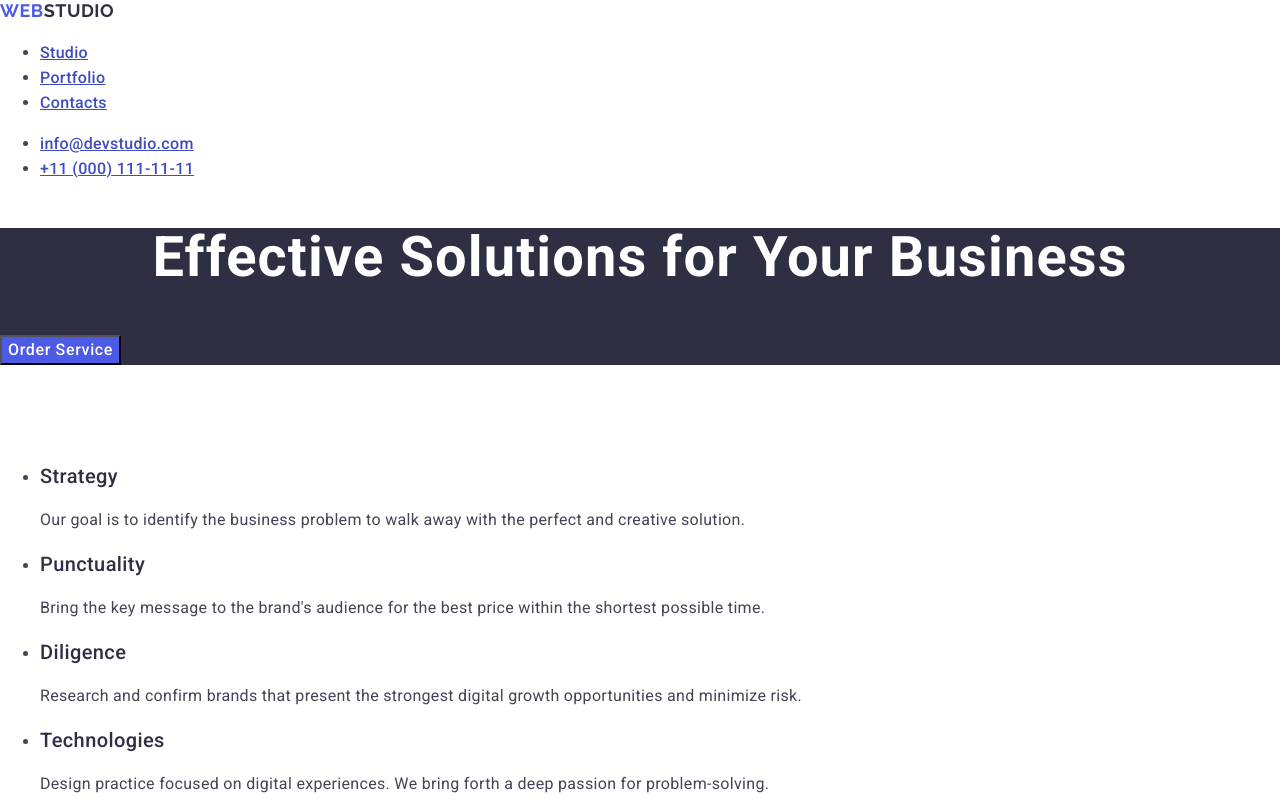
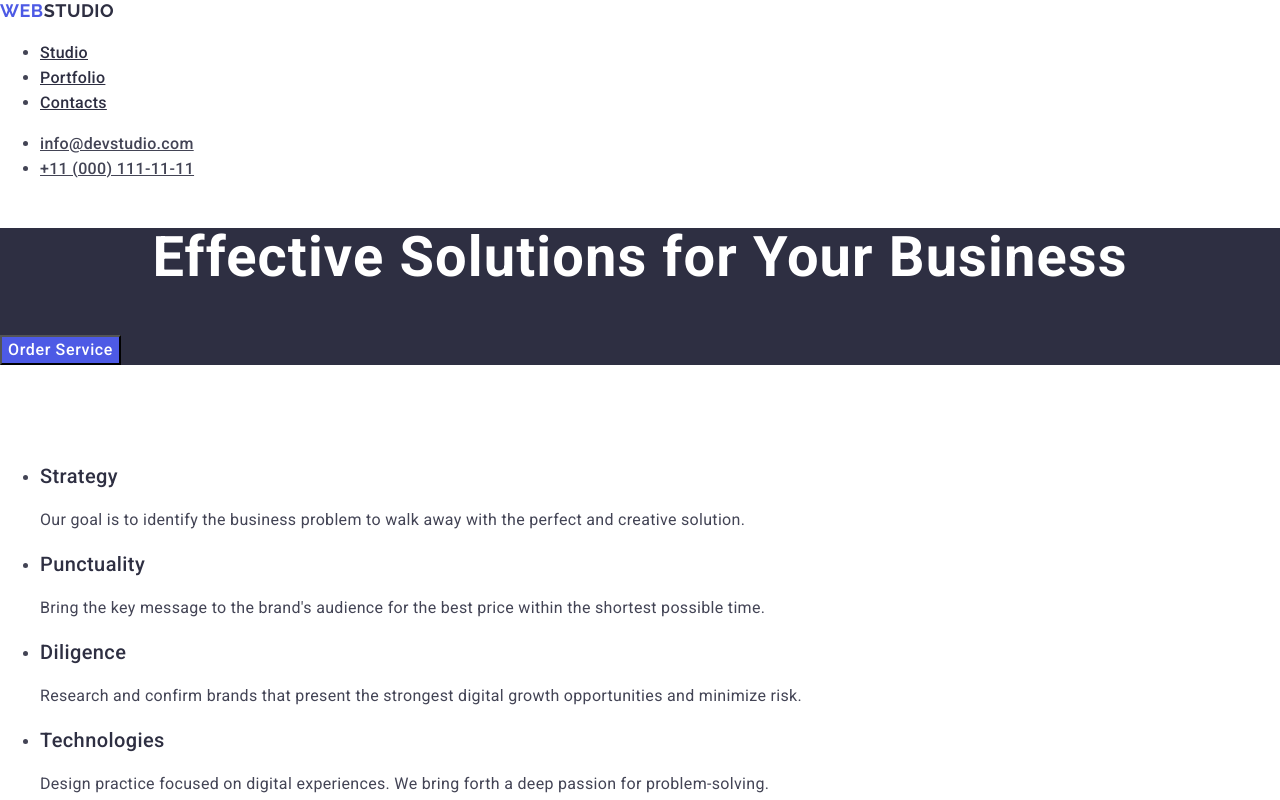
Before and after one commit to CristinaBaroian/goit-markup-hw-02, a plain HTML site: page index.html in a window 1280 px wide. Shown: the top 800 px of the page. Drawn offline with nearby package versions, Linux system fonts and the light colour scheme.

Commit message:
gnfhcfvg

```diff
--- a/css/styles.css
+++ b/css/styles.css
@@ -51,10 +51,13 @@ color:var(--iris);
         color:var(--navy-blue);
 
 }
+nav-menu .link{
+    color:var(--navy-blue)
+}
 
-.nav-menu-active,
-.nav-menu .link:hover,
-.nav-menu .link:focus{
+
+.nav-menu:hover,
+.nav-menu:focus{
     color: var(--ocean);
 }
 
@@ -71,10 +74,12 @@ color:var(--iris);
 
 }
 
-.address-link-active,
-.address-link .link:hover,
-.address-link .link:focus {
-    color:var(--ocean);
+
+
+
+.address-link:hover,
+.address-link:focus {
+    color: var(--ocean);
 }
 
 .main-section{
@@ -102,9 +107,9 @@ background-color: var(--navy-blue);
 }
 
 
-.primary-button-active
-.primary-button .link:hover,
-.primary-button .link:focus{
+
+.primary-button:hover,
+.primary-button:focus{
     background-color:var(--ocean);
 }
 .second-section{
--- a/index.html
+++ b/index.html
@@ -28,23 +28,21 @@
         >
         <ul>
           <li>
-            <a href="./index.html" class="nav-menu nav-menu-active">Studio</a>
+            <a href="./index.html" class="nav-menu">Studio</a>
           </li>
-          <li><a href="" class="nav-menu nav-menu-active">Portfolio</a></li>
-          <li><a href="" class="nav-menu nav-menu-active">Contacts</a></li>
+          <li><a href="" class="nav-menu">Portfolio</a></li>
+          <li><a href="" class="nav-menu">Contacts</a></li>
         </ul>
       </nav>
       <address class="address-style">
         <ul>
           <li>
-            <a
-              class="address-link address-link-active"
-              href="mailto:info@devstudio.com"
+            <a class="address-link" href="mailto:info@devstudio.com"
               >info@devstudio.com</a
             >
           </li>
           <li>
-            <a class="address-link address-link-active" href="tel:+110001111111"
+            <a class="address-link" href="tel:+110001111111"
               >+11 (000) 111-11-11</a
             >
           </li>
@@ -54,9 +52,7 @@
     <main>
       <section class="main-section">
         <h1 class="page-title">Effective Solutions for Your Business</h1>
-        <button type="button" class="primary-button primary-button-active">
-          Order Service
-        </button>
+        <button type="button" class="primary-button">Order Service</button>
       </section>
       <section class="second-section">
         <h2 class="header-two white-text">Section Nr 2</h2>
```
